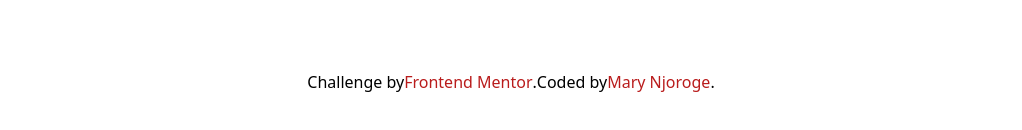
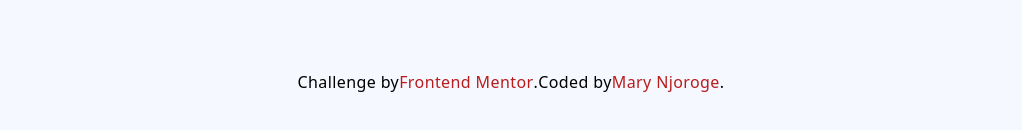
Before and after one commit to Maryahcee/githubsearchapi, a Vue app: page / in a window 1280 px wide. Shown: the part 666-796 px from the top of the page, without its empty margins (129-1151 px from the left). Built offline with nearby package versions, Linux system fonts and the light colour scheme; no server answers.

Commit message:
dd footer color for links
A

```diff
--- a/src/App.vue
+++ b/src/App.vue
@@ -13,19 +13,20 @@ const theme = computed(() => {
 </script>
 
 <template>
-  <div :class="theme">
+  <div :class="theme"
+  class="bg-lGrayish dark:bg-black">
     <div
-      class="light:bg-white dark:bg-black min-h-screen max-w-full flex flex-col mx-auto items-center justify-center font-['Space_Mono']"
+      class="bg-lGrayish dark:bg-black min-h-screen max-w-full flex flex-col mx-auto items-center justify-center font-['Space_Mono']"
     >
       <Nav />
       <search-field />
       <profile />
     </div>
-    <p class="flex justify-center -mt-16">
+    <p class="flex justify-center -mt-16 dark:text-bright tracking-wide">
       Challenge by
       <span>
         <a
-          class="text-red-700"
+          class="text-red-700 dark:text-rose-600"
           href="https://www.frontendmentor.io?ref=challenge"
           target="_blank"
           >Frontend Mentor</a
@@ -37,7 +38,7 @@ const theme = computed(() => {
         href="https://www.frontendmentor.io/profile/Maryahcee"
         target="_blank"
       >
-        <span class="text-red-700"> Mary Njoroge</span></a
+        <span class="text-red-700 dark:text-rose-600"> Mary Njoroge</span></a
       >.
     </p>
   </div>
```
